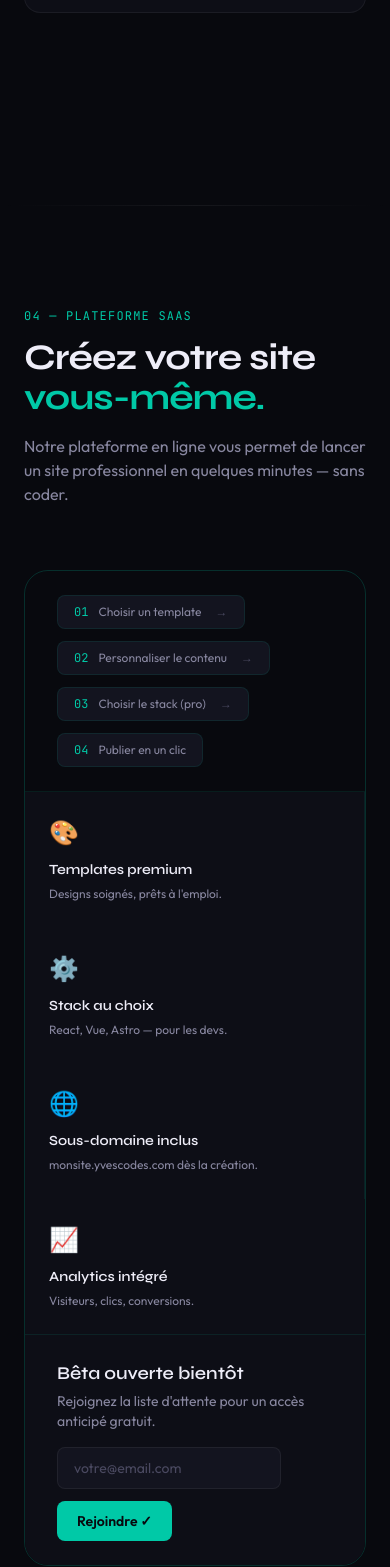
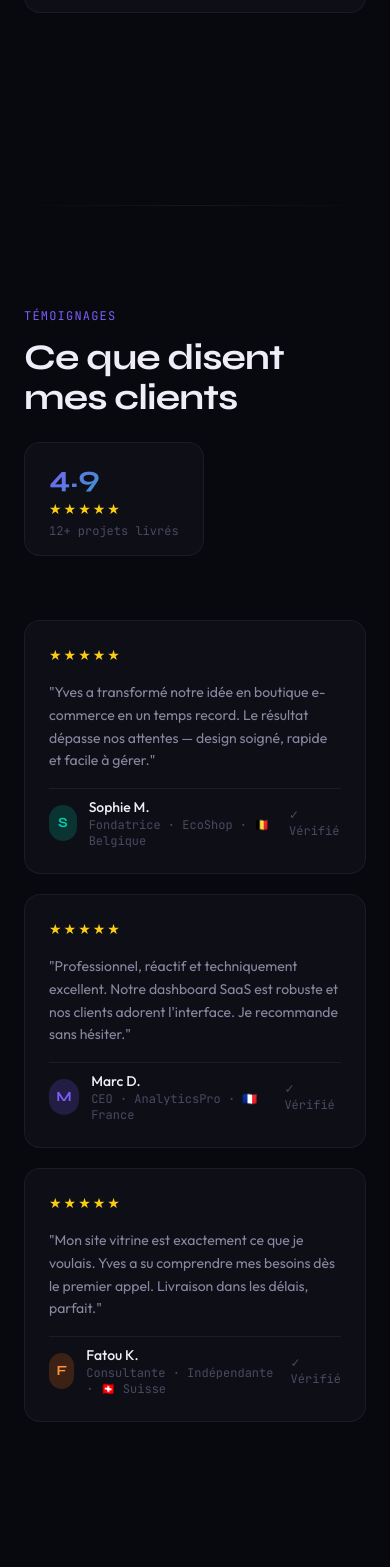
Before and after one commit to yvesnet9/yvescodes, a Next.js app: page / in a window 390 px wide. Shown: the part 5586-7153 px from the top of the page. Built offline with nearby package versions, Linux system fonts and the light colour scheme.

Commit message:
feat: section témoignages clients

```diff
--- a/src/app/page.tsx
+++ b/src/app/page.tsx
@@ -2,9 +2,9 @@ import Navbar from "@/components/Navbar";
 import Hero from "@/components/Hero";
 import Services from "@/components/Services";
 import Projects from "@/components/Projects";
+import Testimonials from "@/components/Testimonials";
 import SaasTeaser from "@/components/SaasTeaser";
 import ContactFooter from "@/components/ContactFooter";
-
 
 export default function Home() {
   return (
@@ -13,6 +13,7 @@ export default function Home() {
       <Hero />
       <Services />
       <Projects />
+      <Testimonials />
       <SaasTeaser />
       <ContactFooter />
     </main>
--- /dev/null
+++ b/src/components/Testimonials.tsx
@@ -0,0 +1,95 @@
+const TESTIMONIALS = [
+  {
+    name: "Sophie M.",
+    role: "Fondatrice",
+    company: "EcoShop",
+    country: "🇧🇪 Belgique",
+    rating: 5,
+    text: "Yves a transformé notre idée en boutique e-commerce en un temps record. Le résultat dépasse nos attentes — design soigné, rapide et facile à gérer.",
+    avatar: "S",
+    color: "bg-teal/20 text-teal",
+  },
+  {
+    name: "Marc D.",
+    role: "CEO",
+    company: "AnalyticsPro",
+    country: "🇫🇷 France",
+    rating: 5,
+    text: "Professionnel, réactif et techniquement excellent. Notre dashboard SaaS est robuste et nos clients adorent l'interface. Je recommande sans hésiter.",
+    avatar: "M",
+    color: "bg-accent/20 text-accent",
+  },
+  {
+    name: "Fatou K.",
+    role: "Consultante",
+    company: "Indépendante",
+    country: "🇨🇭 Suisse",
+    rating: 5,
+    text: "Mon site vitrine est exactement ce que je voulais. Yves a su comprendre mes besoins dès le premier appel. Livraison dans les délais, parfait.",
+    avatar: "F",
+    color: "bg-orange-500/20 text-orange-400",
+  },
+];
+
+export default function Testimonials() {
+  return (
+    <section className="py-24 relative">
+      <div className="section-divider mb-24" />
+      <div className="max-w-6xl mx-auto px-6">
+        {/* Header */}
+        <div className="mb-16 flex flex-wrap justify-between items-end gap-6">
+          <div>
+            <span className="font-mono text-xs text-accent tracking-widest uppercase">
+              Témoignages
+            </span>
+            <h2 className="font-display font-bold text-4xl lg:text-5xl text-text mt-3 tracking-tight">
+              Ce que disent<br />mes clients
+            </h2>
+          </div>
+          <div className="flex items-center gap-3 bg-bg-2 border border-border rounded-2xl px-6 py-4">
+            <div>
+              <div className="font-display font-bold text-3xl gradient-text">4.9</div>
+              <div className="flex gap-0.5 my-1">
+                {[...Array(5)].map((_, i) => (
+                  <span key={i} className="text-yellow-400 text-sm">★</span>
+                ))}
+              </div>
+              <div className="text-text-3 text-xs font-mono">12+ projets livrés</div>
+            </div>
+          </div>
+        </div>
+
+        {/* Cards */}
+        <div className="grid grid-cols-1 md:grid-cols-3 gap-5">
+          {TESTIMONIALS.map((t) => (
+            <div key={t.name} className="bg-bg-2 border border-border rounded-2xl p-6 hover:border-border-hover transition-all flex flex-col gap-4">
+              {/* Stars */}
+              <div className="flex gap-0.5">
+                {[...Array(t.rating)].map((_, i) => (
+                  <span key={i} className="text-yellow-400 text-sm">★</span>
+                ))}
+              </div>
+
+              {/* Text */}
+              <p className="text-text-2 text-sm font-body leading-relaxed flex-1">
+                "{t.text}"
+              </p>
+
+              {/* Author */}
+              <div className="flex items-center gap-3 pt-2 border-t border-border">
+                <div className={`w-9 h-9 rounded-full flex items-center justify-center text-sm font-display font-bold ${t.color}`}>
+                  {t.avatar}
+                </div>
+                <div>
+                  <div className="font-body font-medium text-text text-sm">{t.name}</div>
+                  <div className="text-text-3 text-xs font-mono">{t.role} · {t.company} · {t.country}</div>
+                </div>
+                <div className="ml-auto text-xs text-text-3 font-mono">✓ Vérifié</div>
+              </div>
+            </div>
+          ))}
+        </div>
+      </div>
+    </section>
+  );
+}
```
